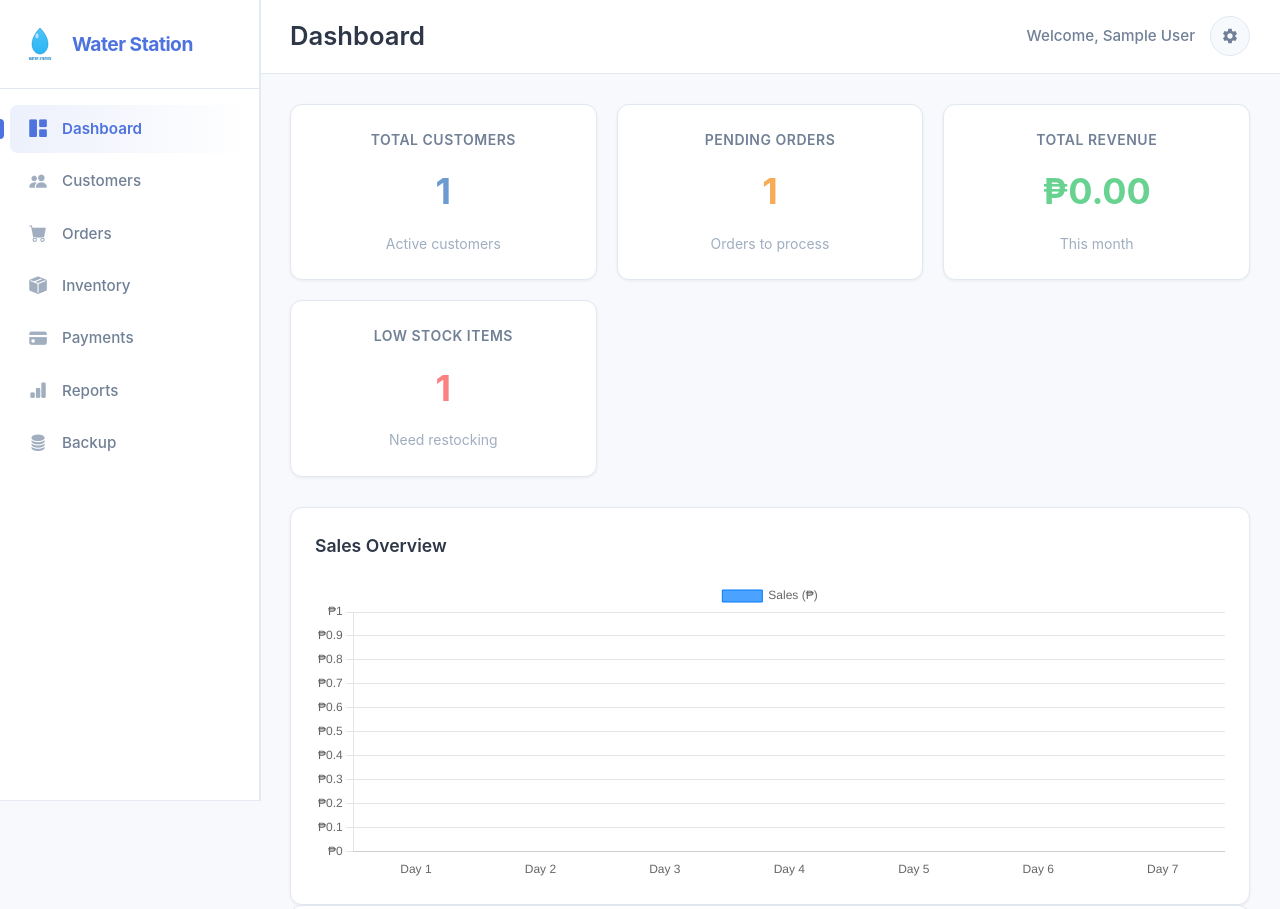
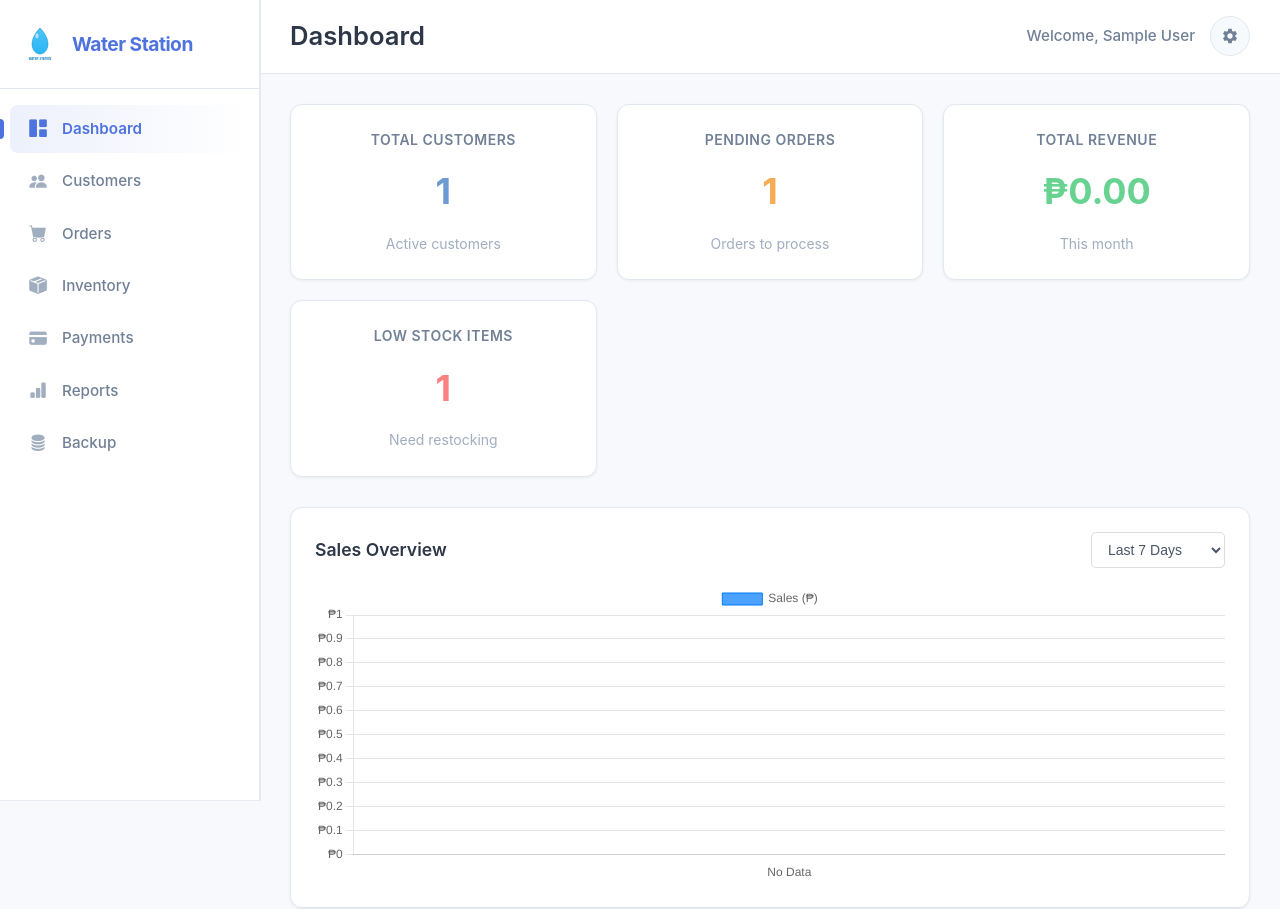
Before and after one commit to bunsai090/Water-Refilling-Station-Management-System, a PHP site: page /dashboard.php in a window 1280 px wide. Shown: the top 909 px of the page. Run offline with PHP 8.4, Linux system fonts and the light colour scheme; the visitor is signed in with stand-in values (Sample User, id 1); tables that the repository leaves empty hold one stand-in row (values such as "Sample post").

Commit message:
range date fix

```diff
--- a/backend/admin/dashboard/get_stats.php
+++ b/backend/admin/dashboard/get_stats.php
@@ -37,18 +37,30 @@ try {
     ");
     $stats['low_stock_items'] = $stmt->fetch(PDO::FETCH_ASSOC)['count'];
 
-    // Sales data for chart (last 7 days)
+    // Get period from request (default to 7 days)
+    $period = isset($_GET['period']) ? intval($_GET['period']) : 7;
+
+    // Determine date format based on period
+    // For 7 and 30 days, show day format (e.g., "Dec 05")
+    // For 90 and 180 days, show month format (e.g., "Dec")
+    $dateFormat = ($period <= 30) ? '%b %d' : '%b %Y';
+    $groupBy = ($period <= 30) ? 'DATE(p.created_at)' : 'YEAR(p.created_at), MONTH(p.created_at)';
+
+    // Sales data for chart
     $salesData = [];
-    $salesStmt = $pdo->query("
+    $salesStmt = $pdo->prepare("
         SELECT
-            DATE_FORMAT(p.created_at, '%b %d') as day,
+            DATE_FORMAT(p.created_at, :dateFormat) as period_label,
             COALESCE(SUM(p.amount), 0) as total
         FROM payments p
-        WHERE p.created_at >= DATE_SUB(CURDATE(), INTERVAL 7 DAY)
+        WHERE p.created_at >= DATE_SUB(CURDATE(), INTERVAL :period DAY)
         AND p.status = 'verified'
-        GROUP BY DATE(p.created_at)
+        GROUP BY $groupBy
         ORDER BY p.created_at ASC
     ");
+    $salesStmt->bindParam(':dateFormat', $dateFormat, PDO::PARAM_STR);
+    $salesStmt->bindParam(':period', $period, PDO::PARAM_INT);
+    $salesStmt->execute();
     $salesData = $salesStmt->fetchAll(PDO::FETCH_ASSOC);
 
     // Inventory status for chart
--- a/dashboard.php
+++ b/dashboard.php
@@ -45,7 +45,15 @@ include 'frontend/assets/includes/header.php';
                 <!-- Row 1: Sales Chart (8 cols) & Recent Activities (4 cols) -->
                 <div class="grid-col-span-8">
                     <div class="chart-container" style="height: 100%; margin-bottom: 0;">
-                        <h3>Sales Overview</h3>
+                        <div style="display: flex; justify-content: space-between; align-items: center; margin-bottom: 15px;">
+                            <h3 style="margin: 0;">Sales Overview</h3>
+                            <select id="salesPeriodFilter" class="form-control" style="width: auto; padding: 8px 12px; border-radius: 5px; border: 1px solid #ddd;">
+                                <option value="7">Last 7 Days</option>
+                                <option value="30">Last 30 Days</option>
+                                <option value="90">Last 3 Months</option>
+                                <option value="180">Last 6 Months</option>
+                            </select>
+                        </div>
                         <canvas id="salesChart"></canvas>
                     </div>
                 </div>
--- a/frontend/assets/js/dashboard.js
+++ b/frontend/assets/js/dashboard.js
@@ -14,12 +14,22 @@ document.addEventListener('DOMContentLoaded', function () {
     loadDashboardStats();
     loadStockLevels();
     setupRealTimeUpdates();
+
+    // Add event listener for sales period filter
+    const periodFilter = document.getElementById('salesPeriodFilter');
+    if (periodFilter) {
+        periodFilter.addEventListener('change', function () {
+            const period = this.value;
+            console.log('Period filter changed to:', period);
+            loadDashboardStats(period);
+        });
+    }
 });
 
-function loadDashboardStats() {
-    console.log('Fetching dashboard stats from API...');
+function loadDashboardStats(period = 7) {
+    console.log('Fetching dashboard stats from API with period:', period);
 
-    fetch('backend/admin/dashboard/get_stats.php')
+    fetch(`backend/admin/dashboard/get_stats.php?period=${period}`)
         .then(response => {
             console.log('API Response status:', response.status);
             if (!response.ok) {
@@ -69,9 +79,9 @@ function updateSalesChart(salesData) {
         return;
     }
 
-    // Extract labels and values - now using daily data
-    const labels = salesData && salesData.length > 0 ? salesData.map(item => item.day) : ['Day 1', 'Day 2', 'Day 3', 'Day 4', 'Day 5', 'Day 6', 'Day 7'];
-    const values = salesData && salesData.length > 0 ? salesData.map(item => parseFloat(item.total)) : [0, 0, 0, 0, 0, 0, 0];
+    // Extract labels and values - using period_label for flexibility
+    const labels = salesData && salesData.length > 0 ? salesData.map(item => item.period_label) : ['No Data'];
+    const values = salesData && salesData.length > 0 ? salesData.map(item => parseFloat(item.total)) : [0];
 
     console.log('Chart labels:', labels);
     console.log('Chart values:', values);
```
